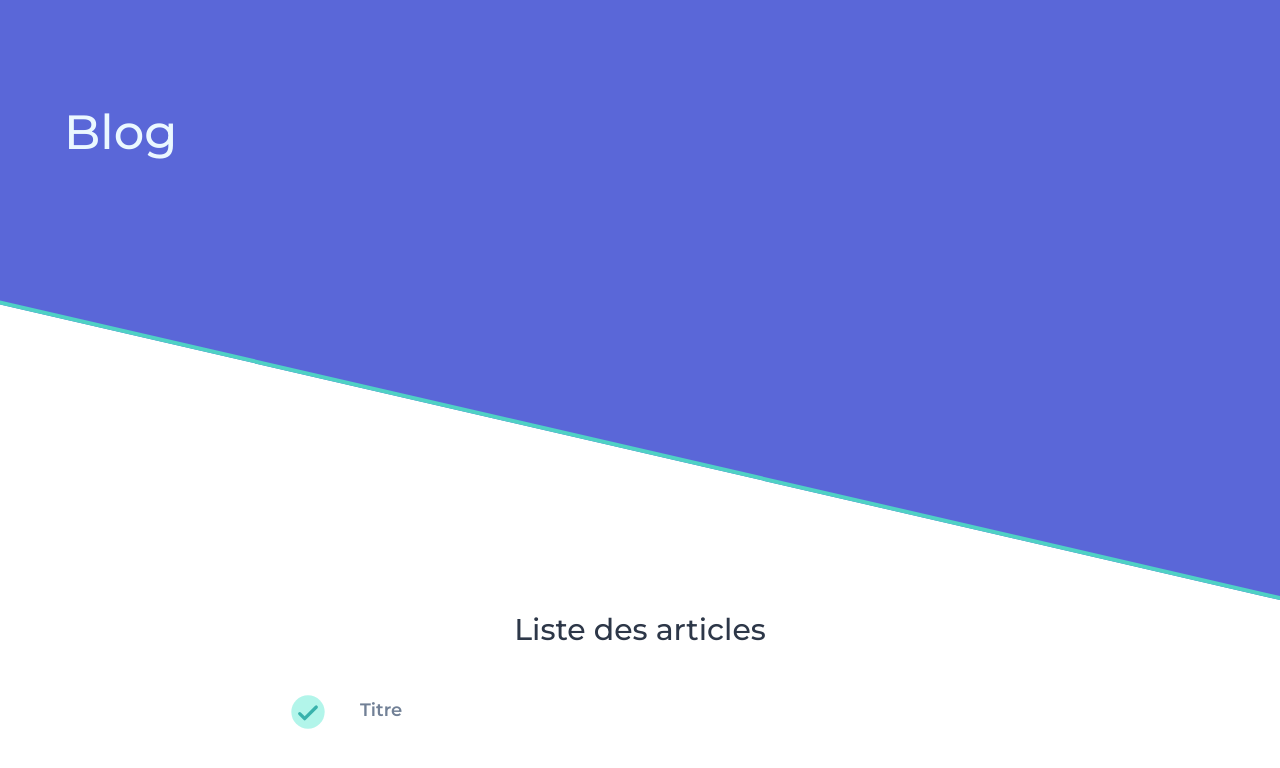
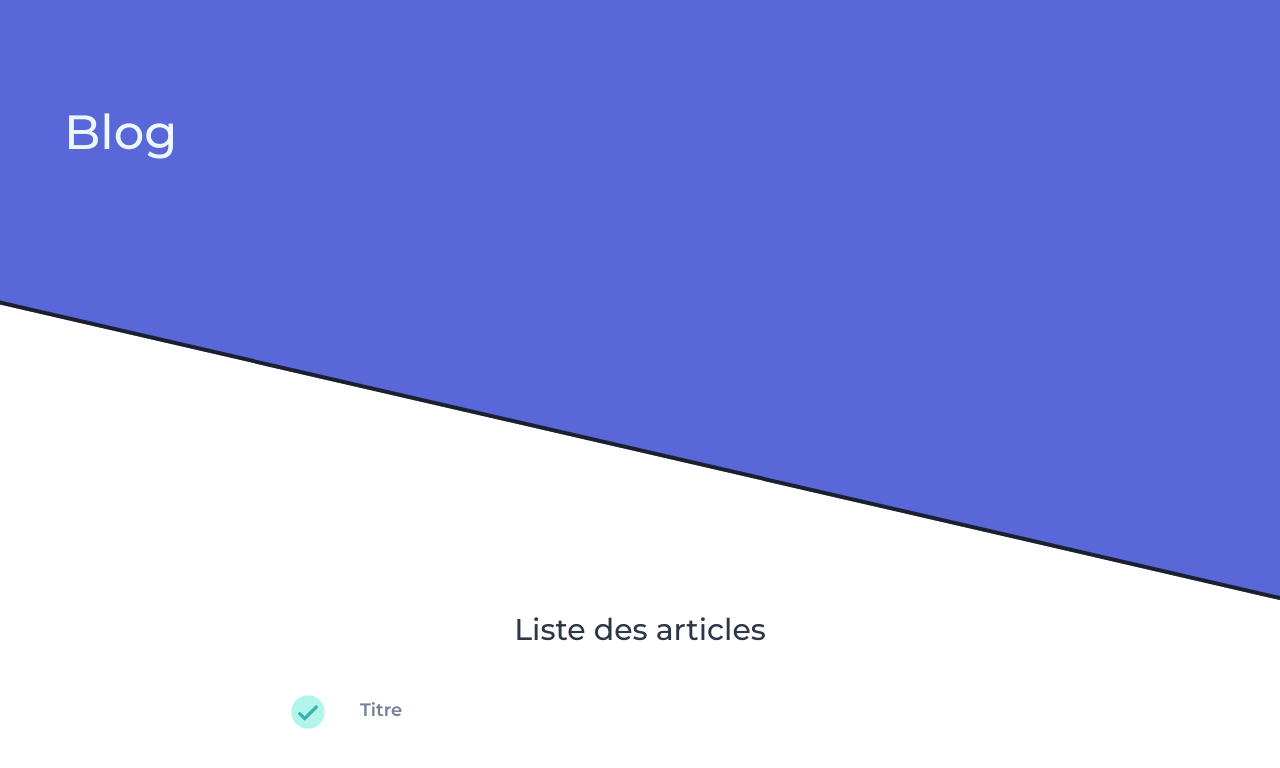
Before and after one commit to greglejeune/feed, a Jekyll site: the page built from index.html, in a window 1280 px wide. Shown: the top 768 px of the page. Built offline with Jekyll 4.4.1, drawn with Linux system fonts in a browser that asks for light colours.

Commit message:
Update feed.html

```diff
--- a/_layouts/feed.html
+++ b/_layouts/feed.html
@@ -12,7 +12,7 @@
   <body>
     <div id="app" class="font-sans text-gray-600 text-lg">
       <div class="relative overflow-hidden">
-        <div id="hero-background" class="absolute w-full h-full overflow-hidden bg-hero border-b-4 border-teal-400"></div>
+        <div id="hero-background" class="absolute w-full h-full overflow-hidden bg-hero border-b-4 border-gray-900"></div>
         <div id="hero-container" class="relative container mx-auto pt-16 lg:pt-24 2xl:pt-40 px-4 lg:px-8 xl:px-16">
           <div class="w-full lg:max-w-xl xl:max-w-2xl text-center lg:text-left">
             <h1 class="text-3xl xs:text-4xl sm:text-5xl 2xl:text-6xl font-medium text-blue-100 mb-2">Blog</h1>
```
